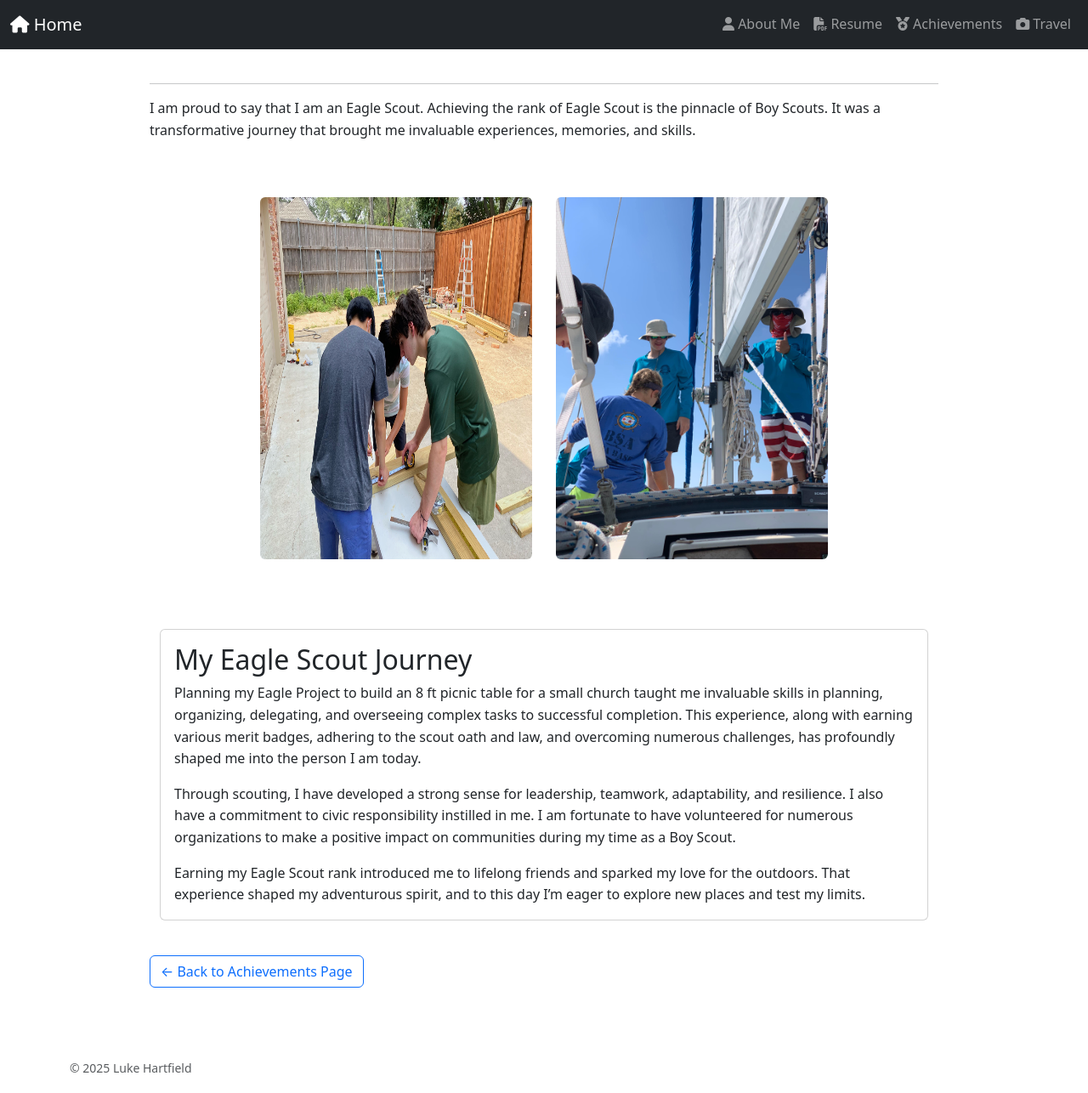
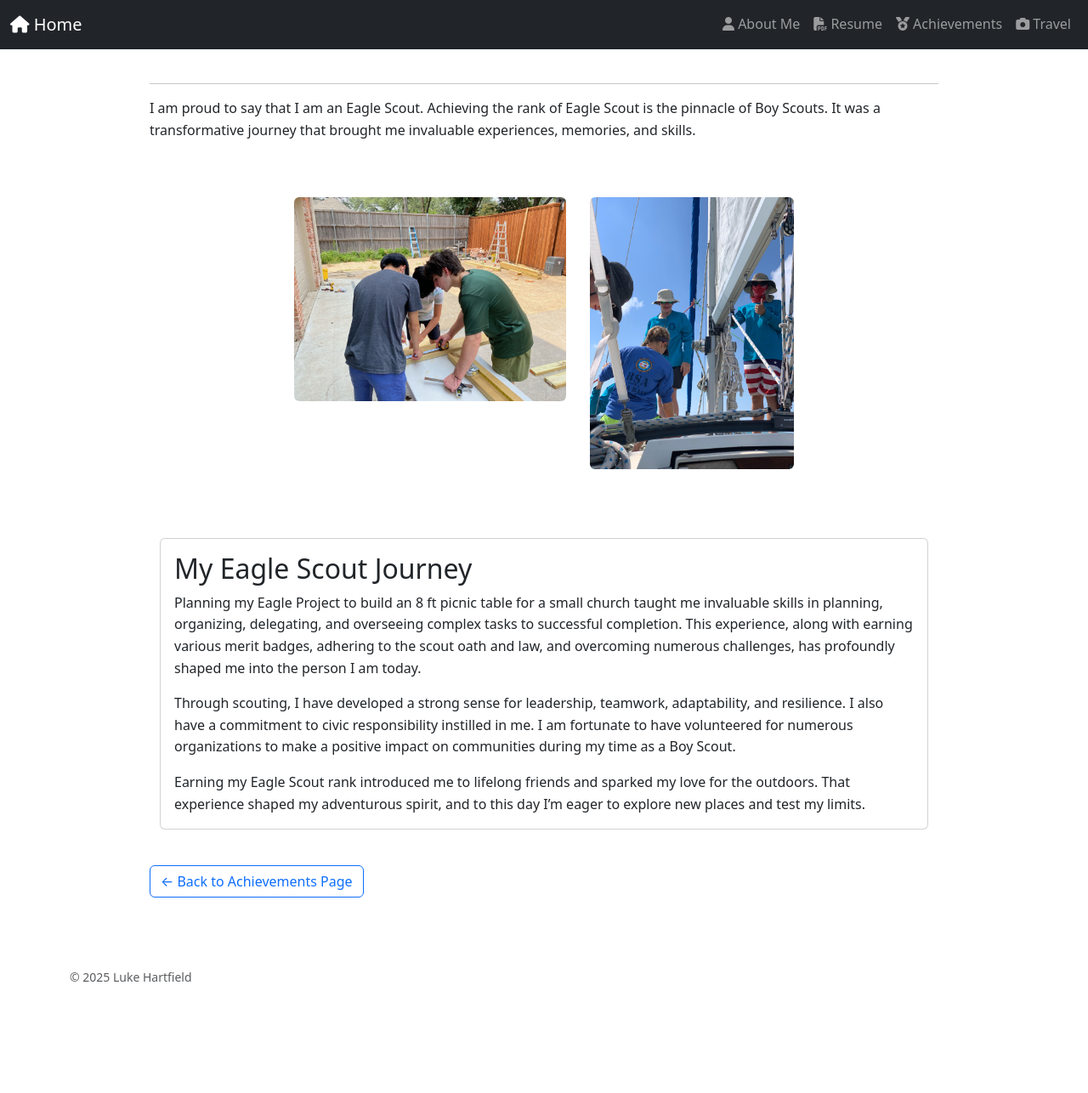
Before and after one commit to lukehartfield/lukehartfield.github.io, a Jekyll site: the page built from achievements/scout/index.md, in a window 1280 px wide. Shown: the whole page at 85% size. Built offline with Jekyll 4.4.1, drawn with Linux system fonts in a browser that asks for light colours; after the commit the page ends 1179 px from its top, so only the background shows below that.

Commit message:
Update style.css

```diff
--- a/assets/css/style.css
+++ b/assets/css/style.css
@@ -17,12 +17,19 @@ header h1 { margin: 0 }
 /* Divider used in your Razor: <hr class="hr-danger" /> */
 .hr-danger { border: 0; height: 2px; background: var(--bs-danger, #dc3545); opacity: .6; margin: 2rem 0 }
 
-/* Make achievement images match About page sizing */
+/* Prevent flex from squeezing images; keep aspect ratio */
 .image-container {
-  gap: 12px;               /* space between images */
+  display: flex;           /* you already have d-flex, this is just for clarity */
+  flex-wrap: wrap;
+  gap: 12px;
+  align-items: flex-start;  /* don't stretch to same height */
 }
+
 .image-container img {
-  max-width: 320px;        /* tweak to taste: 260–360px */
-  width: 100%;
-  height: auto;
+  flex: 0 0 auto;          /* DON'T shrink images */
+  width: auto;             /* let intrinsic width/height drive size */
+  height: auto;            /* preserve aspect ratio */
+  max-width: 320px;        /* tweak size to match About page */
+  max-height: 320px;       /* optional cap; remove if you want taller */
+  object-fit: contain;     /* or 'cover' if you want crop instead of letterbox */
 }
```
